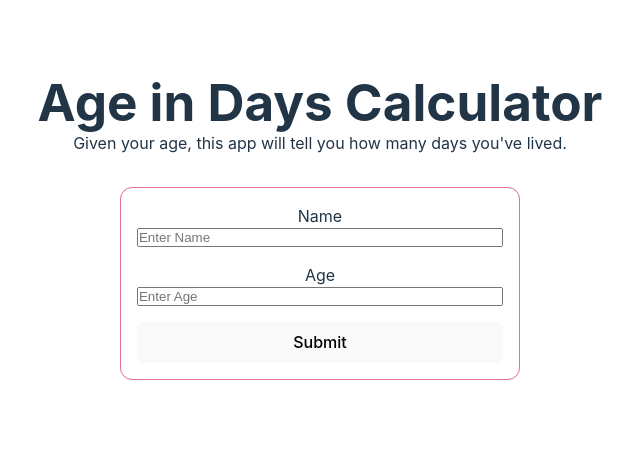
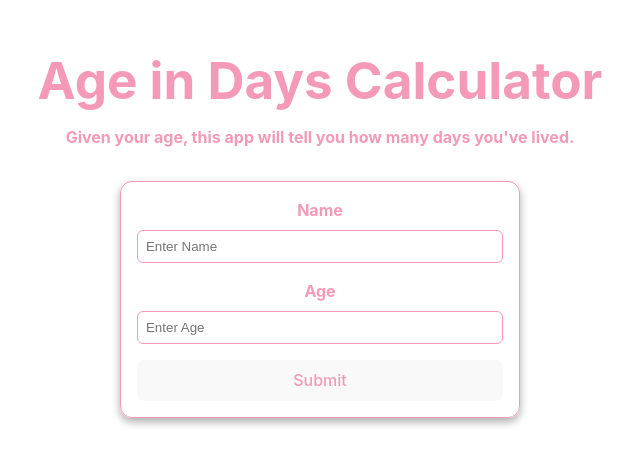
Before and after one commit to izzyhymas/age-in-days-ts, a React (Vite) app: page / in a window 1280 px wide. Shown: the part 157-622 px from the top of the page, without its empty margins (320-960 px from the left). Built offline with nearby package versions, Linux system fonts and the light colour scheme.

Commit message:
Add comments and styling

```diff
--- a/src/App.css
+++ b/src/App.css
@@ -4,3 +4,20 @@
   padding: 2rem;
   text-align: center;
 }
+
+h1 {
+  padding: 1rem;
+  color: #f49ab8;
+  font-weight: bold;
+}
+
+p {
+  color: #f49ab8;
+  font-weight: bolder;
+}
+
+h2 {
+  margin: 1em auto;
+  color: #f49ab8;
+  font-weight: bold;
+}
--- a/src/Calculator.module.css
+++ b/src/Calculator.module.css
@@ -2,19 +2,39 @@
   max-width: 400px;
   margin: 2rem auto;
   padding: 1rem;
-    border: 1px solid palevioletred;
+  border: 1px solid #f49ab8;
   border-radius: 12px;
+  box-shadow: 0 4px 8px rgba(0, 0, 0, 0.321);
 }
 
 .calculatorForm {
   display: flex;
   flex-direction: column;
   gap: 1rem;
-
 }
 
 .formGroup {
   display: flex;
   flex-direction: column;
+}
 
+label {
+  margin-bottom: 0.5rem;
+  font-weight: bolder;
+  color: #f49ab8;
 }
+
+input {
+  padding: 0.5rem;
+  border: 1px solid #f49ab8;
+  border-radius: 6px;
+}
+
+button {
+  padding: 0.75rem;
+  border: none;
+  border-radius: 6px;
+  color: #f49ab8;
+  font-weight: bolder;
+  cursor: pointer;
+}
--- a/src/Calculator.tsx
+++ b/src/Calculator.tsx
@@ -3,13 +3,21 @@ import React, { useState } from "react";
 import styles from "./Calculator.module.css";
 
 const Calculator: React.FC = () => {
+  // State for storing name
   const [name, setName] = useState("");
+  // State for storing age
   const [age, setAge] = useState<number | string>("");
+  // State for storing calculated age in days, this is displayed to user
   const [ageInDays, setAgeInDays] = useState<number | null>(null);
 
+  // Checks if string is a valid number
+  const isNumber = (num: string): boolean => /^\d+$/.test(num);
+
   const handleSubmit = (event: React.FormEvent<HTMLFormElement>) => {
+    // Prevents page from refreshing when the submit button is clicked
     event.preventDefault();
 
+    // If age is a valid number, calculate age in days and set the state
     if (typeof age === "number") {
       setAgeInDays(Number(age) * 365);
     } else {
@@ -20,13 +28,15 @@ const Calculator: React.FC = () => {
   const handleAgeChange = (
     event: React.ChangeEvent<HTMLInputElement>
   ): void => {
-    setAge(event.target.valueAsNumber);
-    // const newAge = event.target.value;
-    // if (newAge === "") {
-    //   setAge("");
-    // } else {
-    //   setAge(Number(newAge));
-    // }
+    const newAge = event.target.value;
+
+    // If input is cleared, set age state to empty string
+    if (newAge === "") {
+      setAge("");
+    } else if (isNumber(newAge)) {
+      // If the input is a valid number, update age state
+      setAge(Number(newAge));
+    }
   };
 
   return (
@@ -56,6 +66,7 @@ const Calculator: React.FC = () => {
         </div>
         <button type="submit">Submit</button>
       </form>
+      {/* Display the result if ageInDays is not null */}
       {ageInDays && (
         <h2>
           {name ? name : "This person"} is {ageInDays} days old!
```
Lines whose indentation alone changed are shown as unchanged.
